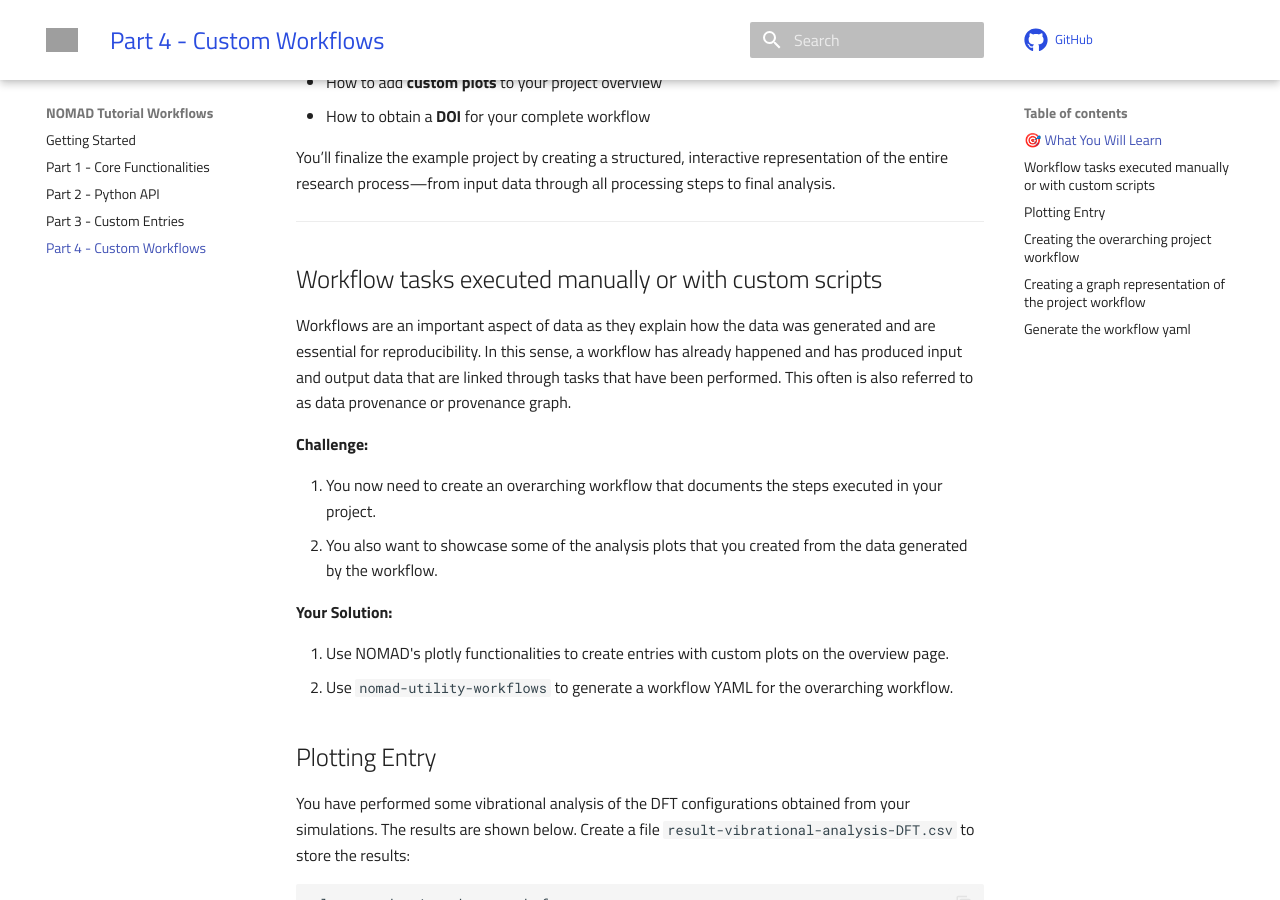
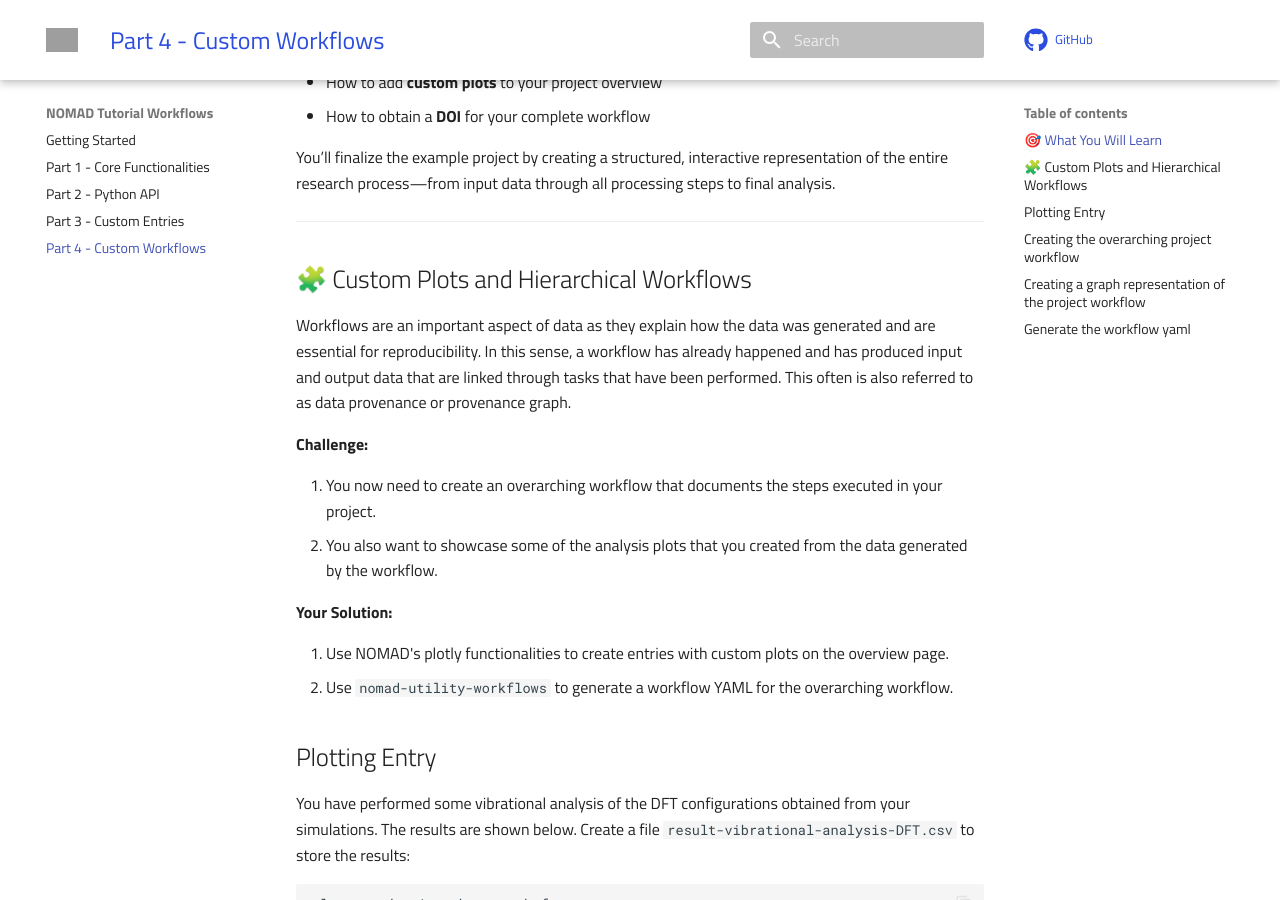
Before and after one commit to FAIRmat-NFDI/nomad-tutorial-workflows, an MkDocs documentation site: the page built from docs/workflows.md, in a window 1280 px wide and 900 px high, scrolled down 335 px. Built offline with MkDocs 1.6.1 and Material for MkDocs 9.7.7, drawn with Linux system fonts in a browser that asks for light colours; nearby versions of some CDN libraries; library files that are not in the unit come from our copies; comment, search, counter and statistics services are not loaded; the version menu is left out; grey boxes are pictures that could not be loaded.

Commit message:
small edits

```diff
--- a/docs/workflows.md
+++ b/docs/workflows.md
@@ -12,7 +12,7 @@
 
 ---
 
-## Workflow tasks executed manually or with custom scripts
+## 🧩 Custom Plots and Hierarchical Workflows
 
 Workflows are an important aspect of data as they explain how the data was generated and are essential for reproducibility. In this sense, a workflow has already happened and has produced input and output data that are linked through tasks that have been performed. This often is also referred to as data provenance or provenance graph.
 
```
Also changed, not shown: docs/index.md (+1 -1 lines).
